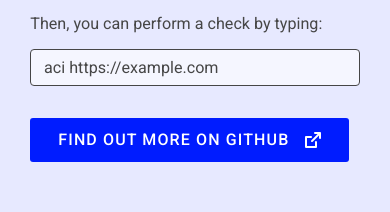
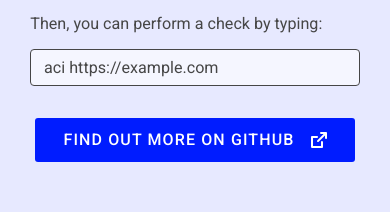
Before and after one commit to accessibility-tools/website, a Next.js app in the folder packages/client/: page / in a window 390 px wide. Shown: the part 2391-2603 px from the top of the page. Built offline with nearby package versions, Linux system fonts and the light colour scheme.

Commit message:
fix(mobile homepage) centering buttons for mobile
Centering "find out more" button on the mobile homepage

```diff
--- a/packages/client/src/components/tool-overview/ToolOverview.tsx
+++ b/packages/client/src/components/tool-overview/ToolOverview.tsx
@@ -105,7 +105,9 @@ const ToolOverview: React.FC<IToolOverview> = ({ data, type }) => {
                 <p>{details[1]}</p>
                 <Banner text={details[2]} />
               </Stack>
+              <MobileCenter>
               {Object.keys(ctaData).length !== 0 && <CTA {...ctaData} />}
+              </MobileCenter>
             </InfoWrapper>
           </Center>
           <Center>
```
